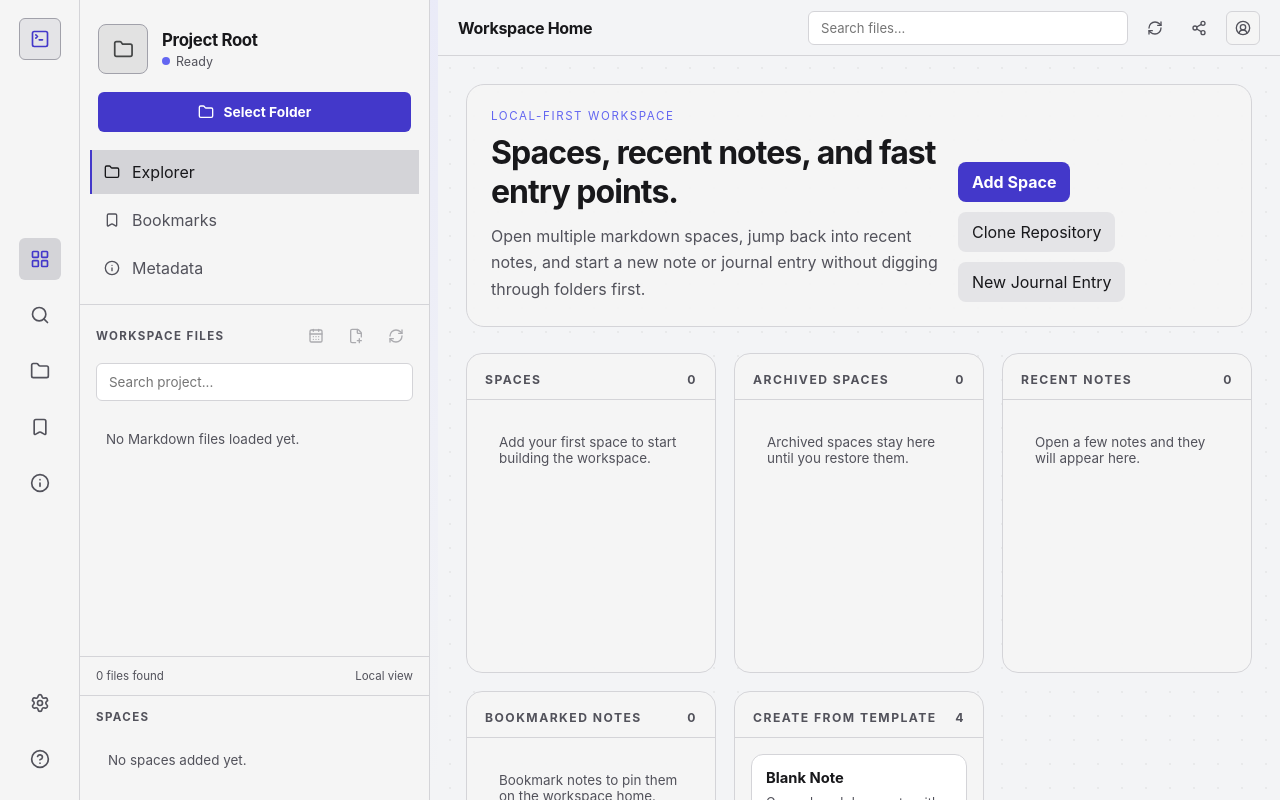
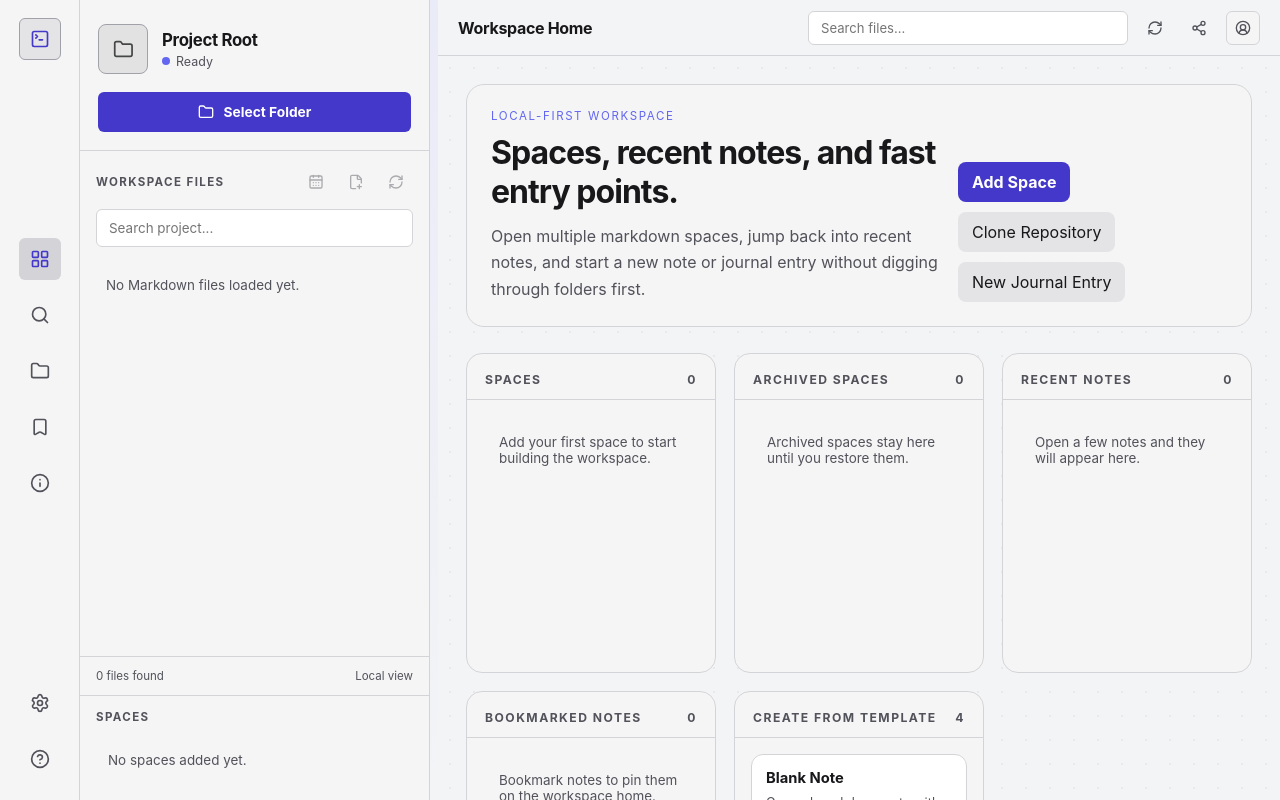
Before and after one commit to inaki/liburu, a React (Vite) app: page / in a window 1280 px wide. Built offline with nearby package versions, Linux system fonts and the light colour scheme.

Commit message:
Remove redundant navigator

```diff
--- a/src/App.tsx
+++ b/src/App.tsx
@@ -2173,33 +2173,6 @@ export default function App() {
           <button type="button" className="folder-button" onClick={selectRootDirectory}>
             <Folder className="icon" />
             <span>Select Folder</span>
-          </button>
-        </div>
-
-        <div className="design-sidebar-nav">
-          <button
-            type="button"
-            className={clsx("sidebar-nav-item", activePanel === "explorer" && "active")}
-            onClick={() => setActivePanel("explorer")}
-          >
-            <Folder className="icon" />
-            <span>Explorer</span>
-          </button>
-          <button
-            type="button"
-            className={clsx("sidebar-nav-item", activePanel === "bookmarks" && "active")}
-            onClick={() => setActivePanel("bookmarks")}
-          >
-            <Bookmark className="icon" />
-            <span>Bookmarks</span>
-          </button>
-          <button
-            type="button"
-            className={clsx("sidebar-nav-item", activePanel === "metadata" && "active")}
-            onClick={() => setActivePanel("metadata")}
-          >
-            <Info className="icon" />
-            <span>Metadata</span>
           </button>
         </div>
 
--- a/src/styles.css
+++ b/src/styles.css
@@ -166,7 +166,7 @@ input {
 
 .design-sidebar {
   display: grid;
-  grid-template-rows: auto auto minmax(0, 1fr) auto;
+  grid-template-rows: auto minmax(0, 1fr) auto;
   min-width: 0;
   min-height: 0;
   background: var(--surface-low);
@@ -238,37 +238,9 @@ input {
   font-weight: 700;
 }
 
-.folder-button .icon,
-.sidebar-nav-item .icon {
+.folder-button .icon {
   width: 1rem;
   height: 1rem;
-}
-
-.design-sidebar-nav {
-  display: grid;
-  gap: 4px;
-  padding: 0 10px 14px;
-}
-
-.sidebar-nav-item {
-  display: flex;
-  align-items: center;
-  gap: 12px;
-  width: 100%;
-  padding: 12px 14px;
-  color: var(--text-muted);
-  background: transparent;
-  text-align: left;
-}
-
-.sidebar-nav-item:hover,
-.sidebar-nav-item.active {
-  color: var(--text);
-  background: var(--surface-highest);
-}
-
-.sidebar-nav-item.active {
-  box-shadow: inset 2px 0 0 var(--indigo);
 }
 
 .explorer-panel,
```
